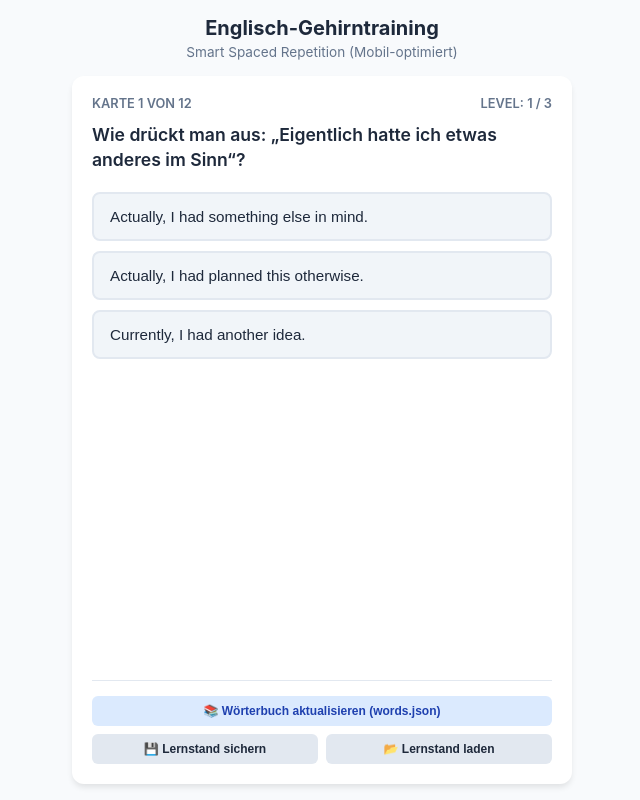
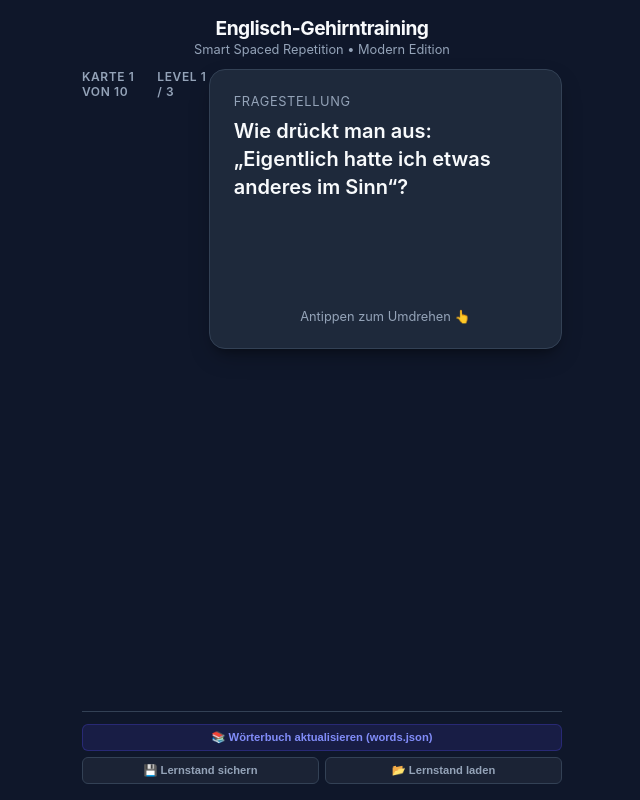
Before and after one commit to DLx76/vokabeltrainer, a plain HTML site: page index.html in a window 1280 px wide. Shown: the whole page, without its empty margins (318-958 px from the left). Drawn offline with Linux system fonts and the light colour scheme.

Commit message:
Add files via upload

```diff
--- a/index.html
+++ b/index.html
@@ -6,14 +6,15 @@
     <title>Oberstufen-Vokabeltrainer</title>
     <style>
         :root {
-            --primary: #2563eb;
-            --primary-dark: #1d4ed8;
-            --success: #16a34a;
-            --error: #dc2626;
-            --bg: #f8fafc;
-            --card-bg: #ffffff;
-            --text: #1e293b;
-            --text-light: #64748b;
+            --primary: #4f46e5;
+            --primary-hover: #4338ca;
+            --success: #10b981;
+            --error: #ef4444;
+            --bg: #0f172a;
+            --card-bg: #1e293b;
+            --text: #f8fafc;
+            --text-light: #94a3b8;
+            --border: #334155;
         }
         body {
             font-family: -apple-system, BlinkMacSystemFont, "Segoe UI", Roboto, Helvetica, Arial, sans-serif;
@@ -28,26 +29,23 @@
         }
         header {
             text-align: center;
-            margin-bottom: 16px;
+            margin-bottom: 12px;
         }
         h1 {
-            font-size: 1.25rem;
-            margin: 0 0 4px 0;
+            font-size: 1.2rem;
+            margin: 0 0 2px 0;
+            letter-spacing: -0.025em;
         }
         .subtitle {
-            font-size: 0.85rem;
+            font-size: 0.8rem;
             color: var(--text-light);
         }
         .container {
-            background: var(--card-bg);
-            border-radius: 12px;
-            padding: 20px;
-            box-shadow: 0 4px 6px -1px rgba(0, 0, 0, 0.1);
             flex-grow: 1;
             display: flex;
             flex-direction: column;
             justify-content: space-between;
-            max-width: 500px;
+            max-width: 480px;
             margin: 0 auto;
             width: 100%;
             box-sizing: border-box;
@@ -55,92 +53,162 @@
         .meta-info {
             display: flex;
             justify-content: space-between;
+            font-size: 0.75rem;
+            color: var(--text-light);
+            margin-bottom: 10px;
+            font-weight: 600;
+            text-transform: uppercase;
+            letter-spacing: 0.05em;
+        }
+
+        /* 3D FLIP CARD CONTAINER */
+        .card-scene {
+            perspective: 1000px;
+            width: 100%;
+            flex-grow: 1;
+            display: flex;
+            flex-direction: column;
+            margin-bottom: 16px;
+        }
+        .flashcard {
+            width: 100%;
+            flex-grow: 1;
+            min-height: 280px;
+            position: relative;
+            transform-style: preserve-3d;
+            transition: transform 0.6s cubic-bezier(0.4, 0.2, 0.2, 1);
+            cursor: pointer;
+            border-radius: 16px;
+            box-shadow: 0 10px 25px -5px rgba(0, 0, 0, 0.3), 0 8px 10px -6px rgba(0, 0, 0, 0.3);
+        }
+        .flashcard.is-flipped {
+            transform: rotateY(180deg);
+        }
+        .card-face {
+            position: absolute;
+            width: 100%;
+            height: 100%;
+            backface-visibility: hidden;
+            -webkit-backface-visibility: hidden;
+            background: var(--card-bg);
+            border: 1px solid var(--border);
+            border-radius: 16px;
+            display: flex;
+            flex-direction: column;
+            justify-content: space-between;
+            padding: 24px;
+            box-sizing: border-box;
+        }
+        .card-back {
+            transform: rotateY(180deg);
+            background: #1e1b4b;
+            border-color: #312e81;
+        }
+
+        .card-prompt {
             font-size: 0.8rem;
             color: var(--text-light);
-            margin-bottom: 12px;
+            text-transform: uppercase;
+            letter-spacing: 0.05em;
+            margin-bottom: 8px;
+        }
+        .card-question {
+            font-size: 1.25rem;
             font-weight: 600;
-            text-transform: uppercase;
+            line-height: 1.4;
+            color: var(--text);
+            margin: auto 0;
         }
-        .question-box {
-            font-size: 1.1rem;
-            font-weight: 600;
-            margin-bottom: 20px;
-            line-height: 1.4;
+        .card-hint {
+            font-size: 0.8rem;
+            color: var(--text-light);
+            text-align: center;
+            margin-top: 12px;
         }
-        .options {
+
+        /* OPTIONS LIST ON BACK */
+        .options-list {
             display: flex;
             flex-direction: column;
-            gap: 10px;
-            margin-bottom: 20px;
+            gap: 8px;
+            margin: auto 0;
         }
-        .option-btn {
-            background: #f1f5f9;
-            border: 2px solid #e2e8f0;
+        .option-item {
+            background: rgba(255, 255, 255, 0.05);
+            border: 1px solid rgba(255, 255, 255, 0.1);
             border-radius: 8px;
-            padding: 14px 16px;
+            padding: 10px 14px;
+            font-size: 0.9rem;
             text-align: left;
-            font-size: 0.95rem;
             color: var(--text);
-            cursor: pointer;
-            transition: all 0.2s ease;
+            transition: all 0.2s;
         }
-        .option-btn:active {
-            transform: scale(0.98);
-        }
-        .option-btn.correct {
-            background: #dcfce7;
+        .option-item.correct {
+            background: rgba(16, 185, 129, 0.2);
             border-color: var(--success);
-            color: #166534;
+            color: #34d399;
             font-weight: 600;
         }
-        .option-btn.incorrect {
-            background: #fee2e2;
+        .option-item.incorrect {
+            background: rgba(239, 68, 68, 0.2);
             border-color: var(--error);
-            color: #991b1b;
+            color: #f87171;
         }
-        .feedback {
-            font-size: 0.9rem;
-            margin-bottom: 15px;
-            min-height: 30px;
-            font-weight: 500;
+
+        /* CONTROLS & BUTTONS */
+        .action-area {
+            display: flex;
+            gap: 10px;
+            margin-bottom: 12px;
         }
-        .action-btn {
+        .btn {
             background: var(--primary);
             color: white;
             border: none;
-            border-radius: 8px;
+            border-radius: 10px;
             padding: 14px;
-            font-size: 1rem;
+            font-size: 0.95rem;
             font-weight: 600;
             cursor: pointer;
-            width: 100%;
-            margin-bottom: 10px;
+            flex: 1;
+            transition: background 0.2s, transform 0.1s;
+            box-shadow: 0 4px 12px rgba(79, 70, 229, 0.3);
         }
-        .action-btn:active {
-            background: var(--primary-dark);
+        .btn:active {
+            transform: scale(0.98);
         }
+        .btn-secondary {
+            background: #334155;
+            box-shadow: none;
+        }
+        .btn-success { background: var(--success); }
+        .btn-error { background: var(--error); }
+
         .management-section {
-            margin-top: 20px;
-            border-top: 1px solid #e2e8f0;
-            padding-top: 15px;
+            border-top: 1px solid var(--border);
+            padding-top: 12px;
             display: flex;
             flex-direction: column;
-            gap: 8px;
+            gap: 6px;
         }
         .row {
             display: flex;
-            gap: 8px;
+            gap: 6px;
         }
         .mgmt-btn {
             flex: 1;
-            background: #e2e8f0;
-            color: var(--text);
-            border: none;
+            background: rgba(255, 255, 255, 0.05);
+            color: var(--text-light);
+            border: 1px solid var(--border);
             border-radius: 6px;
-            padding: 8px;
-            font-size: 0.75rem;
+            padding: 6px;
+            font-size: 0.7rem;
             font-weight: 600;
             cursor: pointer;
+        }
+        .mgmt-btn:hover {
+            background: rgba(255, 255, 255, 0.1);
+            color: var(--text);
         }
     </style>
 </head>
@@ -148,29 +216,51 @@
 
     <header>
         <h1>Englisch-Gehirntraining</h1>
-        <div class="subtitle">Smart Spaced Repetition (Mobil-optimiert)</div>
+        <div class="subtitle">Smart Spaced Repetition • Modern Edition</div>
     </header>
 
     <div class="container">
         <div id="quiz-view">
             <div class="meta-info">
-                <span id="progress-indicator">Karte 1</span>
+                <span id="progress-indicator">Karte 1 von 10</span>
                 <span id="box-indicator">Level 1</span>
             </div>
-            <div class="question-box" id="question-text">Lade Vokabeln...</div>
-            <div class="options" id="options-container"></div>
-            <div class="feedback" id="feedback-text"></div>
-            <button class="action-btn" id="next-btn" style="display: none;" onclick="nextCard()">Nächste Karte</button>
+
+            <div class="card-scene">
+                <div class="flashcard" id="flashcard" onclick="flipCard()">
+                    <!-- VORDERSEITE -->
+                    <div class="card-face card-front">
+                        <div>
+                            <div class="card-prompt">Fragestellung</div>
+                            <div class="card-question" id="front-question">Lade...</div>
+                        </div>
+                        <div class="card-hint">Antippen zum Umdrehen 👆</div>
+                    </div>
+                    <!-- RÜCKSEITE -->
+                    <div class="card-face card-back">
+                        <div>
+                            <div class="card-prompt">Optionen & Lösung</div>
+                            <div class="options-list" id="back-options"></div>
+                        </div>
+                        <div class="card-hint" id="feedback-hint">Bewertung wählen 👇</div>
+                    </div>
+                </div>
+            </div>
+
+            <div class="action-area" id="action-buttons" style="display: none;">
+                <button class="btn btn-error" onclick="rateAnswer(false)">❌ Noch mal (Level 1)</button>
+                <button class="btn btn-success" onclick="rateAnswer(true)">✔ Gewusst (Weiter)</button>
+            </div>
         </div>
 
-        <div id="finish-view" style="display: none; text-align: center; padding: 20px 0;">
-            <h2>Runde geschafft! 🎯</h2>
-            <p id="session-stats" style="margin: 20px 0; color: var(--text-light);"></p>
-            <button class="action-btn" onclick="restartSession()">Noch eine Runde üben</button>
+        <div id="finish-view" style="display: none; text-align: center; padding: 40px 20px; background: var(--card-bg); border-radius: 16px; border: 1px solid var(--border);">
+            <h2>Runde durchgespielt! 🎯</h2>
+            <p id="session-stats" style="margin: 15px 0; color: var(--text-light); font-size: 0.95rem;"></p>
+            <button class="btn" onclick="startSession()">Neue Runde starten</button>
         </div>
 
         <div class="management-section">
-            <button class="mgmt-btn" style="background: #dbeafe; color: #1e40af;" onclick="document.getElementById('import-words-file').click()">📚 Wörterbuch aktualisieren (words.json)</button>
+            <button class="mgmt-btn" style="background: rgba(79, 70, 229, 0.15); color: #818cf8; border-color: rgba(79, 70, 229, 0.3);" onclick="document.getElementById('import-words-file').click()">📚 Wörterbuch aktualisieren (words.json)</button>
             <div class="row">
                 <button class="mgmt-btn" onclick="exportProgress()">💾 Lernstand sichern</button>
                 <button class="mgmt-btn" onclick="document.getElementById('import-prog-file').click()">📂 Lernstand laden</button>
@@ -181,7 +271,6 @@
     </div>
 
     <script>
-        // Start-Wörterbuch (wird über JSON-Import nahtlos erweitert)
         let vocabulary = [
             { id: 1, q: "Was bedeutet das Wort „actually“ im Englischen?", options: ["aktuell, momentan", "tatsächlich, eigentlich", "amtlich, offiziell"], correct: 1 },
             { id: 2, q: "Was bedeutet das Wort „sensible“?", options: ["sensibel, empfindsam", "vernünftig, sinnvoll", "spürbar, fühlbar"], correct: 1 },
@@ -198,22 +287,16 @@
         let currentIndex = 0;
         let sessionCorrect = 0;
         let currentCard = null;
-        let answered = false;
+        let isFlipped = false;
+        let answeredCurrent = false;
 
         function initApp() {
-            // Lokale gespeicherte Vokabelliste laden (falls vorhanden)
-            const savedVocab = localStorage.getItem('vocab_data_v3');
-            if (savedVocab) {
-                try { vocabulary = JSON.parse(savedVocab); } catch(e) {}
-            }
+            const savedVocab = localStorage.getItem('vocab_data_v4');
+            if (savedVocab) { try { vocabulary = JSON.parse(savedVocab); } catch(e) {} }
 
-            // Lernfortschritt laden
-            const savedProg = localStorage.getItem('vocab_progress_v3');
-            if (savedProg) {
-                try { userProgress = JSON.parse(savedProg); } catch(e) {}
-            }
+            const savedProg = localStorage.getItem('vocab_progress_v4');
+            if (savedProg) { try { userProgress = JSON.parse(savedProg); } catch(e) {} }
 
-            // Levels zuweisen
             vocabulary.forEach(item => {
                 item.level = userProgress[item.id] !== undefined ? userProgress[item.id] : 1;
             });
@@ -225,23 +308,27 @@
             sessionCorrect = 0;
             activeQueue = [];
             vocabulary.forEach(item => {
-                let weight = 4 - item.level; // Level 1 kommt öfter dran
+                let weight = 4 - item.level;
                 if (weight < 1) weight = 1;
                 for (let i = 0; i < weight; i++) {
                     activeQueue.push({...item});
                 }
             });
             activeQueue.sort(() => Math.random() - 0.5);
-            if (activeQueue.length > 12) activeQueue = activeQueue.slice(0, 12);
+            if (activeQueue.length > 10) activeQueue = activeQueue.slice(0, 10);
 
             currentIndex = 0;
-            document.getElementById('quiz-view').style.display = 'block';
+            document.getElementById('quiz-view').style.display = 'flex';
             document.getElementById('finish-view').style.display = 'none';
             loadCard();
         }
 
         function loadCard() {
-            answered = false;
+            isFlipped = false;
+            answeredCurrent = false;
+            document.getElementById('flashcard').classList.remove('is-flipped');
+            document.getElementById('action-buttons').style.display = 'none';
+
             if (currentIndex >= activeQueue.length) {
                 showFinish();
                 return;
@@ -249,50 +336,80 @@
 
             currentCard = activeQueue[currentIndex];
             document.getElementById('progress-indicator').innerText = `Karte ${currentIndex + 1} von ${activeQueue.length}`;
-            document.getElementById('box-indicator').innerText = `Level: ${currentCard.level} / 3`;
-            document.getElementById('question-text').innerText = currentCard.q;
+            document.getElementById('box-indicator').innerText = `Level ${currentCard.level} / 3`;
+            document.getElementById('front-question').innerText = currentCard.q;
 
-            const optionsContainer = document.getElementById('options-container');
-            optionsContainer.innerHTML = '';
+            const backOptions = document.getElementById('back-options');
+            backOptions.innerHTML = '';
 
             currentCard.options.forEach((opt, index) => {
-                const btn = document.createElement('button');
-                btn.className = 'option-btn';
-                btn.innerText = opt;
-                btn.onclick = () => selectAnswer(index);
-                optionsContainer.appendChild(btn);
+                const div = document.createElement('div');
+                div.className = 'option-item';
+                div.innerText = opt;
+                // Klick auf eine Option auf der Rückseite wertet direkt aus
+                div.onclick = (e) => {
+                    e.stopPropagation(); // Verhindert Doppelt-Flip
+                    evaluateSelection(index);
+                };
+                backOptions.appendChild(div);
             });
-
-            document.getElementById('feedback-text').innerText = '';
-            document.getElementById('next-btn').style.display = 'none';
         }
 
-        function selectAnswer(selectedIndex) {
-            if (answered) return;
-            answered = true;
+        function flipCard() {
+            if (answeredCurrent) return;
+            const card = document.getElementById('flashcard');
+            isFlipped = !isFlipped;
+            if (isFlipped) {
+                card.classList.add('is-flipped');
+            } else {
+                card.classList.remove('is-flipped');
+            }
+        }
 
-            const buttons = document.getElementById('options-container').children;
+        function evaluateSelection(selectedIndex) {
+            if (answeredCurrent) return;
+            answeredCurrent = true;
+
+            // Karte sicher umdrehen, falls sie noch vorn war
+            if (!isFlipped) {
+                isFlipped = true;
+                document.getElementById('flashcard').classList.add('is-flipped');
+            }
+
+            const options = document.getElementById('back-options').children;
             let vocabItem = vocabulary.find(v => v.id === currentCard.id);
 
             if (selectedIndex === currentCard.correct) {
-                buttons[selectedIndex].classList.add('correct');
-                document.getElementById('feedback-text').innerHTML = '<span style="color: var(--success);">Richtig! Verankert. 🎯</span>';
+                options[selectedIndex].classList.add('correct');
+                document.getElementById('feedback-hint').innerText = 'Richtig verankert! ✨';
                 sessionCorrect++;
                 if (vocabItem.level < 3) vocabItem.level++;
             } else {
-                buttons[selectedIndex].classList.add('incorrect');
-                buttons[currentCard.correct].classList.add('correct');
-                document.getElementById('feedback-text').innerHTML = '<span style="color: var(--error);">Nicht ganz. Das wandert nach hinten!</span>';
+                options[selectedIndex].classList.add('incorrect');
+                options[currentCard.correct].classList.add('correct');
+                document.getElementById('feedback-hint').innerText = 'Nicht ganz – wandert in die Wiederholung.';
                 vocabItem.level = 1;
             }
 
             userProgress[vocabItem.id] = vocabItem.level;
-            localStorage.setItem('vocab_progress_v3', JSON.stringify(userProgress));
+            localStorage.setItem('vocab_progress_v4', JSON.stringify(userProgress));
 
-            document.getElementById('next-btn').style.display = 'block';
+            // Zeige Aktion-Buttons (Weiter / Nochmal)
+            document.getElementById('action-buttons').style.display = 'flex';
         }
 
-        function nextCard() {
+        function rateAnswer(wasCorrect) {
+            // Falls über die großen Buttons unten gesteuert
+            let vocabItem = vocabulary.find(v => v.id === currentCard.id);
+            if (wasCorrect) {
+                if (vocabItem.level < 3) vocabItem.level++;
+                sessionCorrect++;
+            } else {
+                vocabItem.level = 1;
+            }
+            userProgress[vocabItem.id] = vocabItem.level;
+            localStorage.setItem('vocab_progress_v4', JSON.stringify(userProgress));
+
             currentIndex++;
             loadCard();
         }
@@ -300,14 +417,8 @@
         function showFinish() {
             document.getElementById('quiz-view').style.display = 'none';
             document.getElementById('finish-view').style.display = 'block';
-            document.getElementById('session-stats').innerText = `Du hast ${sessionCorrect} von ${activeQueue.length} Karten gemeistert!`;
+            document.getElementById('session-stats').innerText = `Du hast ${sessionCorrect} von ${activeQueue.length} Karten erfolgreich gemeistert!`;
         }
-
-        function restartSession() {
-            startSession();
-        }
-
-        // --- EXPORT & IMPORT LOGIK ---
 
         function exportProgress() {
             const dataStr = "data:text/json;charset=utf-8," + encodeURIComponent(JSON.stringify(userProgress));
@@ -326,15 +437,13 @@
             reader.onload = function(e) {
                 try {
                     userProgress = JSON.parse(e.target.result);
-                    localStorage.setItem('vocab_progress_v3', JSON.stringify(userProgress));
+                    localStorage.setItem('vocab_progress_v4', JSON.stringify(userProgress));
                     vocabulary.forEach(item => {
                         if (userProgress[item.id] !== undefined) item.level = userProgress[item.id];
                     });
                     alert("Lernstand erfolgreich geladen!");
                     startSession();
-                } catch(err) {
-                    alert("Fehler beim Einlesen der Backup-Datei.");
-                }
+                } catch(err) { alert("Fehler beim Einlesen."); }
             };
             reader.readAsText(file);
         }
@@ -348,22 +457,14 @@
                     const newVocab = JSON.parse(e.target.result);
                     if (Array.isArray(newVocab)) {
                         vocabulary = newVocab;
-                        localStorage.setItem('vocab_data_v3', JSON.stringify(vocabulary));
+                        localStorage.setItem('vocab_data_v4', JSON.stringify(vocabulary));
                         vocabulary.forEach(item => {
-                            if (userProgress[item.id] !== undefined) {
-                                item.level = userProgress[item.id];
-                            } else {
-                                item.level = 1;
-                            }
+                            item.level = userProgress[item.id] !== undefined ? userProgress[item.id] : 1;
                         });
-                        alert(`Wörterbuch erfolgreich aktualisiert! (${vocabulary.length} Vokabeln geladen)`);
+                        alert(`Wörterbuch aktualisiert! (${vocabulary.length} Vokabeln)`);
                         startSession();
-                    } else {
-                        alert("Ungültiges Format in der words.json.");
                     }
-                } catch(err) {
-                    alert("Fehler beim Einlesen der words.json.");
-                }
+                } catch(err) { alert("Fehler beim Laden der words.json."); }
             };
             reader.readAsText(file);
         }
```
